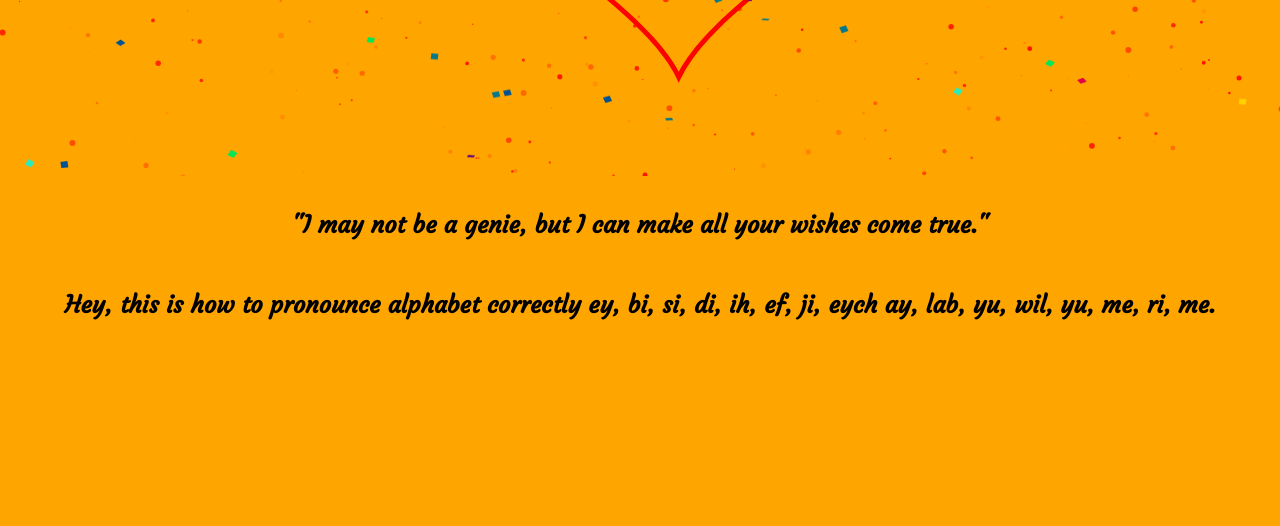
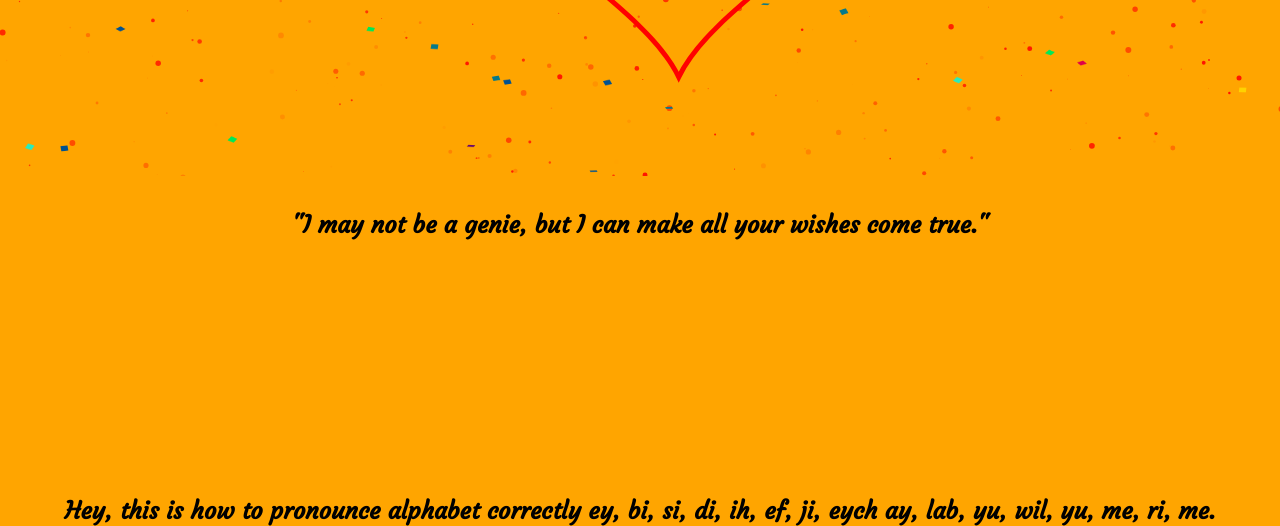
Before and after one commit to Rika-shiki/Rikashiki_valentine, a plain HTML site: page index.html in a window 1280 px wide. Shown: the part 624-1150 px from the top of the page. Before the commit the page ends 944 px from the top, so only its background shows below. Drawn offline with nearby package versions, Linux system fonts and the light colour scheme; animation ran at ten frames a second.

Commit message:
Update index.html

```diff
--- a/index.html
+++ b/index.html
@@ -34,7 +34,7 @@
   "I may not be a genie, but I can make all your wishes come true."
 </h2>
 
-<h2 class="text2">
+<h2>
   Hey, this is how to
 pronounce alphabet
 correctly
```
